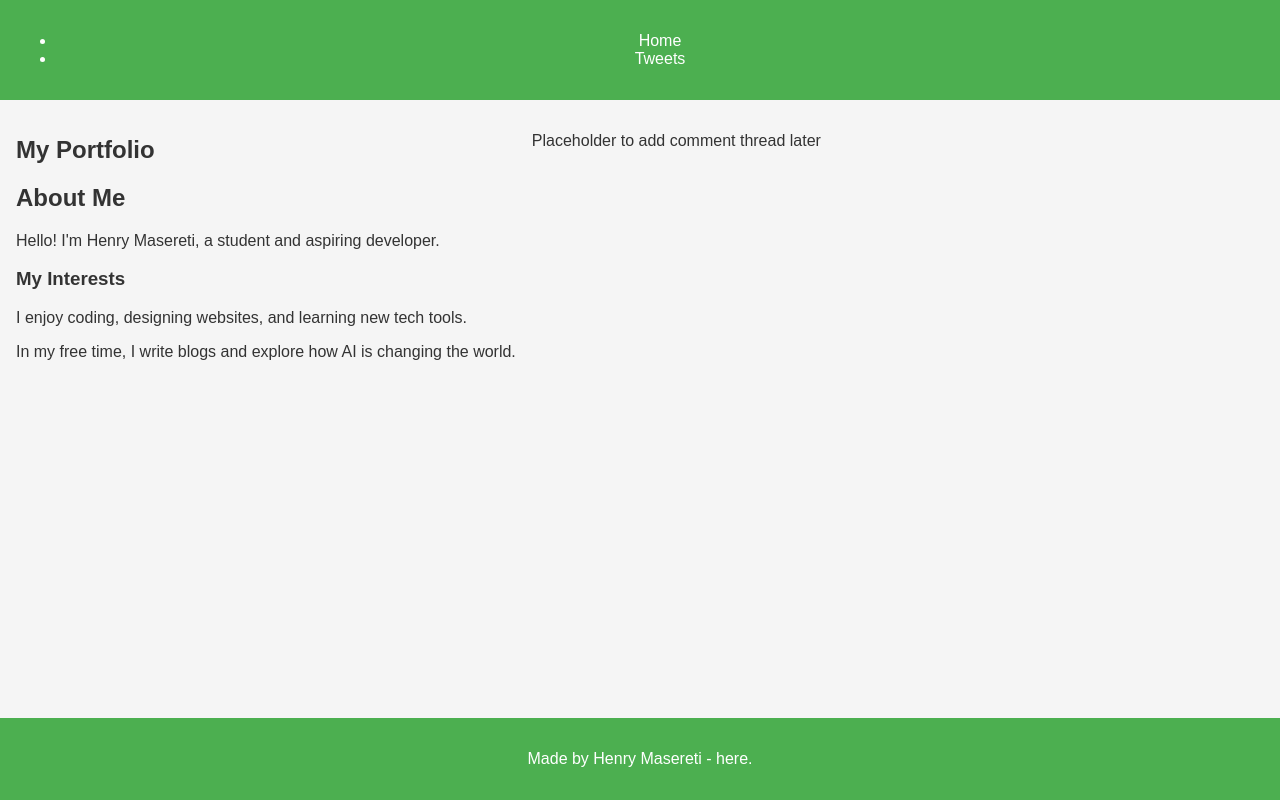
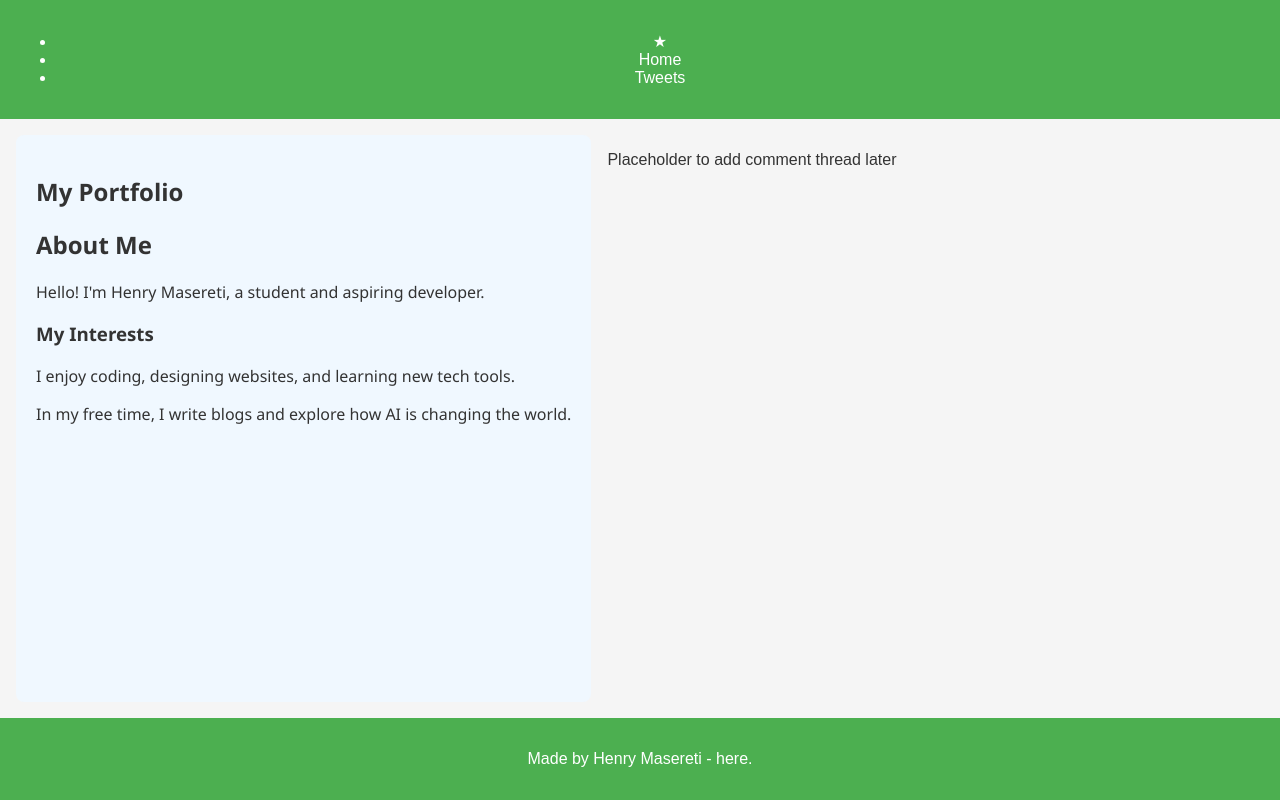
Before and after one commit to MaseretiHenry/alx_html_css, a plain HTML site: page css_basic/index.html in a window 1280 px wide. Drawn offline with Linux system fonts and the light colour scheme.

Commit message:
Add logo and extra styles to article for ALX project

```diff
--- a/css_basic/index.html
+++ b/css_basic/index.html
@@ -8,11 +8,13 @@
 </head>
 <body class="works_on_smartphone">
   <header>
-    <ul>
-      <li><a href="index.html">Home</a></li>
-      <li><a href="tweets.html">Tweets</a></li>
-    </ul>
-  </header>
+  <ul>
+    <li class="logo">&starf;</li>
+    <li><a href="index.html">Home</a></li>
+    <li><a href="tweets.html">Tweets</a></li>
+  </ul>
+</header>
+
 
   <main>
     <article>
--- a/css_basic/styles.css
+++ b/css_basic/styles.css
@@ -12,3 +12,16 @@ main {
   flex: auto;
   padding: 1em;
   gap: 1em;
+.logo {
+  font-size: 2rem;
+  font-weight: bold;
+  color: #4CAF50;
+}
+
+article {
+  background-color: #f0f8ff;
+  padding: 20px;
+  color: #333;
+  font-family: 'Segoe UI', sans-serif;
+  border-radius: 8px;
+}
```
